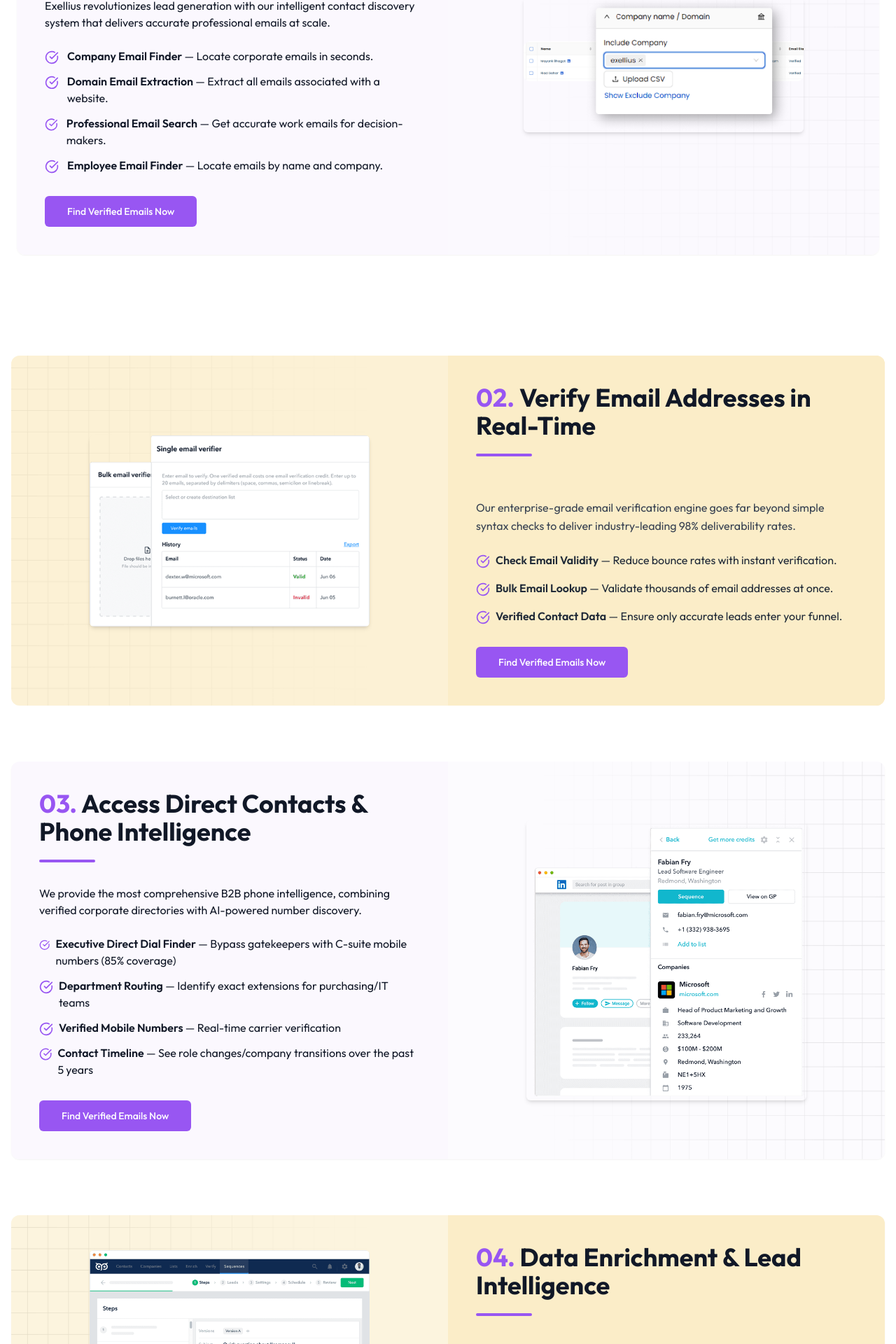
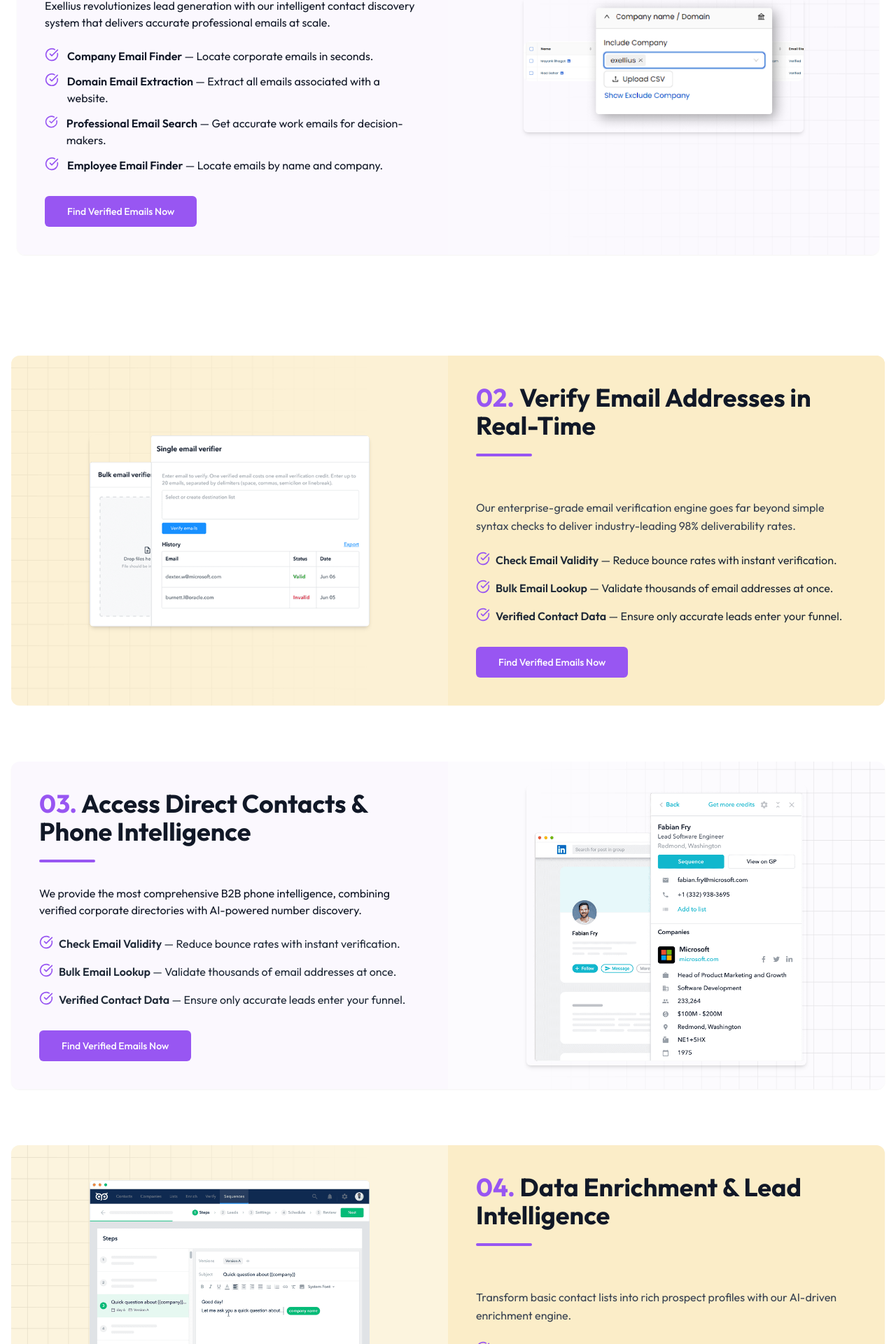
Before and after one commit to ravi910680/mailatmars-site, a Next.js app: page / in a window 1280 px wide. Shown: the part 1701-3621 px from the top of the page at 70% size. Built offline with nearby package versions, Linux system fonts and the light colour scheme.

Commit message:
Initial commit

```diff
--- a/src/components/API.tsx
+++ b/src/components/API.tsx
@@ -10,7 +10,7 @@ export default function EmailFinderFeature() {
       <div className="max-w-7xl mx-auto rounded-xl overflow-hidden grid grid-cols-1 md:grid-cols-2 bg-white shadow-sm">
 
         {/* Left: Content */}
-        <div className="bg-[#FBF8FE] p-10 flex flex-col justify-center">
+        <div className="bg-[#FBF8FE] p-6 sm:p-10 flex flex-col justify-center">
 
           <h2 className="text-3xl sm:text-4xl font-bold text-gray-900">
             <span className="text-[#9856F2]">07. </span>
@@ -31,7 +31,7 @@ export default function EmailFinderFeature() {
     const [boldPart, rest] = item.split(" — ");
     return (
       <li key={i} className="flex items-start gap-2">
-        <CheckCircle className="text-[#9856F2] w-5 h-5 mt-1" />
+        <CheckCircle className="text-[#9856F2] w-7 h-7 sm:w-6 sm:h-6 md:w-5 md:h-5 " />
         <span>
           <strong className="font-semibold text-gray-1000">{boldPart}</strong> — {rest}
         </span>
--- a/src/components/AccessDirectContact.tsx
+++ b/src/components/AccessDirectContact.tsx
@@ -10,7 +10,7 @@ export default function EmailFinderFeature() {
       <div className="max-w-7xl mx-auto rounded-xl overflow-hidden grid grid-cols-1 md:grid-cols-2 bg-white shadow-sm">
 
         {/* Left: Content */}
-        <div className="bg-[#FBF8FE] p-10 flex flex-col justify-center">
+        <div className="bg-[#FBF8FE]  p-6 sm:p-10 flex flex-col justify-center">
 
           <h2 className="text-3xl sm:text-4xl font-bold text-gray-900">
             <span className="text-[#9856F2]">03. </span>
@@ -22,17 +22,16 @@ export default function EmailFinderFeature() {
           </p>
 
           {/* Feature List */}
-          <ul className="mt-6 space-y-3 text-md text-gray-900">
+          <ul className="mt-6 space-y-4 text-md text-gray-800">
   {[
-    "Executive Direct Dial Finder — Bypass gatekeepers with C-suite mobile numbers (85% coverage)",
-    "Department Routing — Identify exact extensions for purchasing/IT teams",
-    "Verified Mobile Numbers — Real-time carrier verification",
-    "Contact Timeline — See role changes/company transitions over the past 5 years",
+    "Check Email Validity — Reduce bounce rates with instant verification.",
+    "Bulk Email Lookup — Validate thousands of email addresses at once.",
+    "Verified Contact Data — Ensure only accurate leads enter your funnel.",
   ].map((item, i) => {
     const [boldPart, rest] = item.split(" — ");
     return (
       <li key={i} className="flex items-start gap-2">
-        <CheckCircle className="text-[#9856F2] w-5 h-5 mt-1" />
+        <CheckCircle className="text-[#9856F2] w-7 h-7 sm:w-6 sm:h-6 md:w-5 md:h-5 " />
         <span>
           <strong className="font-semibold text-gray-1000">{boldPart}</strong> — {rest}
         </span>
--- a/src/components/Amazon.tsx
+++ b/src/components/Amazon.tsx
@@ -29,7 +29,7 @@ export default function EmailVerifyFeature() {
         </div>
 
         {/* Right: Content */}
-        <div className=" p-10 flex flex-col justify-center">
+        <div className=" p-6 sm:p-10 flex flex-col justify-center">
           <h2 className="text-3xl sm:text-4xl font-bold text-gray-900 items-center gap-2">
             <span className="text-[#9856F2]">06. </span>
              Amazon Seller Data & B2B Leads
@@ -53,7 +53,7 @@ export default function EmailVerifyFeature() {
     const [boldPart, rest] = item.split(" — ");
     return (
       <li key={i} className="flex items-start gap-2">
-        <CheckCircle className="text-[#9856F2] w-5 h-5 mt-1" />
+         <CheckCircle className="text-[#9856F2] w-7 h-7 sm:w-6 sm:h-6 md:w-5 md:h-5 " />
         <span>
           <strong className="font-semibold text-gray-1000">{boldPart}</strong> — {rest}
         </span>
--- a/src/components/CallToAction.tsx
+++ b/src/components/CallToAction.tsx
@@ -2,9 +2,9 @@ import Link from "next/link"
 
 export default function CallToAction() {
   return (
-    <div className="w-full bg-[url('/cta-back.png')] bg-cover bg-center">
-      <div className="w-full bg-gradient-to-r from-[#9856F2] to-[#58328C] text-white px-10 py-14 rounded-2xl flex flex-col md:flex-row justify-between items-center max-w-7xl mx-auto shadow-lg">
-        <div className="text-left md:w-2/3">
+    <div className="w-full bg-[url('/cta-back.png')] bg-cover bg-center px-4 sm:px-6">
+      <div className="w-full max-w-[100%] sm:max-w-2xl md:max-w-7xl bg-gradient-to-r from-[#9856F2] to-[#58328C] text-white px-6 sm:px-10 py-14 rounded-2xl flex flex-col md:flex-row justify-between items-center mx-auto shadow-lg">
+        <div className="text-center md:text-left w-full md:w-2/3">
           <h2 className="text-2xl sm:text-3xl font-bold mb-2">
             Start Growing with Exellius Today!
           </h2>
@@ -12,7 +12,7 @@ export default function CallToAction() {
             Connect with qualified buyers using the most reliable B2B data platform.
           </p>
         </div>
-        <div className="mt-6 md:mt-0">
+        <div className="mt-6 md:mt-0 text-center w-full md:w-auto">
           <Link
             href="#"
             className="inline-block bg-white text-[#9856F2] px-6 py-3 font-semibold rounded-lg text-sm shadow-sm hover:opacity-90 transition"
--- a/src/components/DataEnrichment.tsx
+++ b/src/components/DataEnrichment.tsx
@@ -29,7 +29,7 @@ export default function EmailVerifyFeature() {
         </div>
 
         {/* Right: Content */}
-        <div className=" p-10 flex flex-col justify-center">
+        <div className=" p-6 sm:p-10 flex flex-col justify-center">
           <h2 className="text-3xl sm:text-4xl font-bold text-gray-900  items-center gap-2">
             <span className="text-[#9856F2]">04. </span>
              Data Enrichment & Lead Intelligence
@@ -53,7 +53,7 @@ export default function EmailVerifyFeature() {
     const [boldPart, rest] = item.split(" — ");
     return (
       <li key={i} className="flex items-start gap-2">
-        <CheckCircle className="text-[#9856F2] w-5 h-5 mt-1" />
+        <CheckCircle className="text-[#9856F2] w-7 h-7 sm:w-6 sm:h-6 md:w-5 md:h-5 " />
         <span>
           <strong className="font-semibold text-gray-1000">{boldPart}</strong> — {rest}
         </span>
--- a/src/components/Discover.tsx
+++ b/src/components/Discover.tsx
@@ -10,7 +10,7 @@ export default function EmailFinderFeature() {
       <div className="max-w-7xl mx-auto rounded-xl overflow-hidden grid grid-cols-1 md:grid-cols-2 bg-white shadow-sm">
 
         {/* Left: Content */}
-        <div className="bg-[#FBF8FE] p-10 flex flex-col justify-center">
+        <div className="bg-[#FBF8FE] p-6 sm:p-10 flex flex-col justify-center">
 
           <h2 className="text-3xl sm:text-4xl font-bold text-gray-900">
             <span className="text-[#9856F2]">05. </span>
@@ -32,7 +32,7 @@ export default function EmailFinderFeature() {
     const [boldPart, rest] = item.split(" — ");
     return (
       <li key={i} className="flex items-start gap-2">
-        <CheckCircle className="text-[#9856F2] w-5 h-5 mt-1" />
+        <CheckCircle className="text-[#9856F2] w-7 h-7 sm:w-6 sm:h-6 md:w-5 md:h-5 " />
         <span>
           <strong className="font-semibold text-gray-1000">{boldPart}</strong> — {rest}
         </span>
--- a/src/components/EmailFinderFeature.tsx
+++ b/src/components/EmailFinderFeature.tsx
@@ -30,7 +30,7 @@ export default function EmailFinderFeature() {
               const [boldPart, rest] = item.split(" — ");
               return (
                 <li key={i} className="flex items-start gap-3">
-                  <CheckCircle className="text-[#9856F2] w-7 h-7 sm:w-6 sm:h-6 md:w-5 md:h-5 mt-1" />
+                  <CheckCircle className="text-[#9856F2] w-7 h-7 sm:w-6 sm:h-6 md:w-5 md:h-5" />
                   <span>
                     <strong className="font-semibold text-gray-1000">{boldPart}</strong> — {rest}
                   </span>
--- a/src/components/EmailVerifyFeature.tsx
+++ b/src/components/EmailVerifyFeature.tsx
@@ -29,7 +29,7 @@ export default function EmailVerifyFeature() {
         </div>
 
         {/* Right: Content */}
-        <div className="bg-[#fbedc8] p-10 flex flex-col justify-center">
+        <div className="bg-[#fbedc8]  p-6 sm:p-10 flex flex-col justify-center">
           <h2 className="text-2xl sm:text-4xl font-bold text-gray-900  items-center gap-2">
             <span className="text-[#9856F2]">02. </span>
             Verify Email Addresses in Real-Time
@@ -53,7 +53,7 @@ export default function EmailVerifyFeature() {
     const [boldPart, rest] = item.split(" — ");
     return (
       <li key={i} className="flex items-start gap-2">
-        <CheckCircle className="text-[#9856F2] w-5 h-5 mt-1" />
+        <CheckCircle className="text-[#9856F2] w-7 h-7 sm:w-6 sm:h-6 md:w-5 md:h-5 " />
         <span>
           <strong className="font-semibold text-gray-1000">{boldPart}</strong> — {rest}
         </span>
--- a/src/components/Testimonials.tsx
+++ b/src/components/Testimonials.tsx
@@ -31,10 +31,25 @@ export default function Testimonials() {
 
   return (
     <section className="w-full py-20 px-4 bg-white">
-      <div className="max-w-7xl mx-auto grid grid-cols-1 md:grid-cols-2 gap-12 items-center">
+      <div className="max-w-7xl mx-auto flex flex-col md:grid md:grid-cols-2 gap-12 items-center">
 
-        {/* Left: Testimonial Card */}
-        <div className="bg-[#f0f4ff] p-20 rounded-xl shadow-sm text-gray-800 relative">
+        {/* Right: Section Info (always first in markup, shown first visually on mobile) */}
+        <div className="text-center md:text-left order-1 md:order-none">
+          <h2 className="text-3xl sm:text-4xl font-bold text-gray-900">
+            What Our Customers Say<br />
+            About <span className="text-[#9856F2]">Exellius</span>
+          </h2>
+          <p className="mt-4 text-lg italic text-gray-700 font-medium">
+            Trusted by Sales Teams, Marketers &amp; Data Professionals Worldwide
+          </p>
+          <div className="w-36 h-1 bg-[#9856F2] rounded mt-4 mb-6 mx-auto md:mx-0" />
+          <p className="mt-6 text-md text-gray-900 leading-relaxed">
+            Exellius has helped thousands of businesses find verified email addresses, validate contact details, and enrich lead data for better outreach. Here&rsquo;s what our customers have to say:
+          </p>
+        </div>
+
+        {/* Left: Testimonial Card (second on mobile, first on desktop) */}
+        <div className="bg-[#f0f4ff] p-8 sm:p-10 md:p-20 rounded-xl shadow-sm text-gray-800 relative order-2 md:order-none">
           <p className="italic text-md leading-relaxed mb-6">
             &ldquo;{current.text}&rdquo;
           </p>
@@ -66,21 +81,6 @@ export default function Testimonials() {
             </button>
           </div>
         </div>
-
-        {/* Right: Section Info */}
-        <div>
-          <h2 className="text-3xl sm:text-4xl font-bold text-gray-900">
-            What Our Customers Say<br />
-            About <span className="text-[#9856F2]">Exellius</span>
-          </h2>
-          <p className="mt-4 text-lg italic text-gray-700 font-medium">
-            Trusted by Sales Teams, Marketers &amp; Data Professionals Worldwide
-          </p>
-          <div className="w-36 h-1 bg-[#9856F2] rounded mt-4 mb-6" />
-          <p className="mt-6 text-md text-gray-900 leading-relaxed">
-            Exellius has helped thousands of businesses find verified email addresses, validate contact details, and enrich lead data for better outreach. Here&rsquo;s what our customers have to say:
-          </p>
-        </div>
       </div>
     </section>
   )
--- a/src/components/UseCasesTabs.tsx
+++ b/src/components/UseCasesTabs.tsx
@@ -116,7 +116,7 @@ export default function UseCasesTabs() {
             animate={{ opacity: 1, x: 0 }}
             exit={{ opacity: 0, x: 100 }}
             transition={{ duration: 0.5 }}
-            className="bg-white rounded-xl p-10 shadow-lg w-full max-w-full mx-auto text-center"
+            className="bg-white rounded-xl p-6 sm:p-10 shadow-lg w-full max-w-full mx-auto text-center"
           >
             <h3 className="text-3xl font-bold text-[#9856F2] mb-4">
               {tabs.findIndex((t) => t.key === activeTab) + 1}. {tabData.title}
@@ -145,7 +145,7 @@ export default function UseCasesTabs() {
             >
               {tabData.highlights.map((item, idx) => (
                 <li key={idx} className="flex items-center gap-2">
-                  <CheckCircle className="text-[#9856F2] w-5 h-5" />
+                  <CheckCircle className="text-[#9856F2] w-7 h-7 sm:w-6 sm:h-6 md:w-5 md:h-5 " />
                   <span dangerouslySetInnerHTML={{ __html: item }} />
                 </li>
               ))}
```
